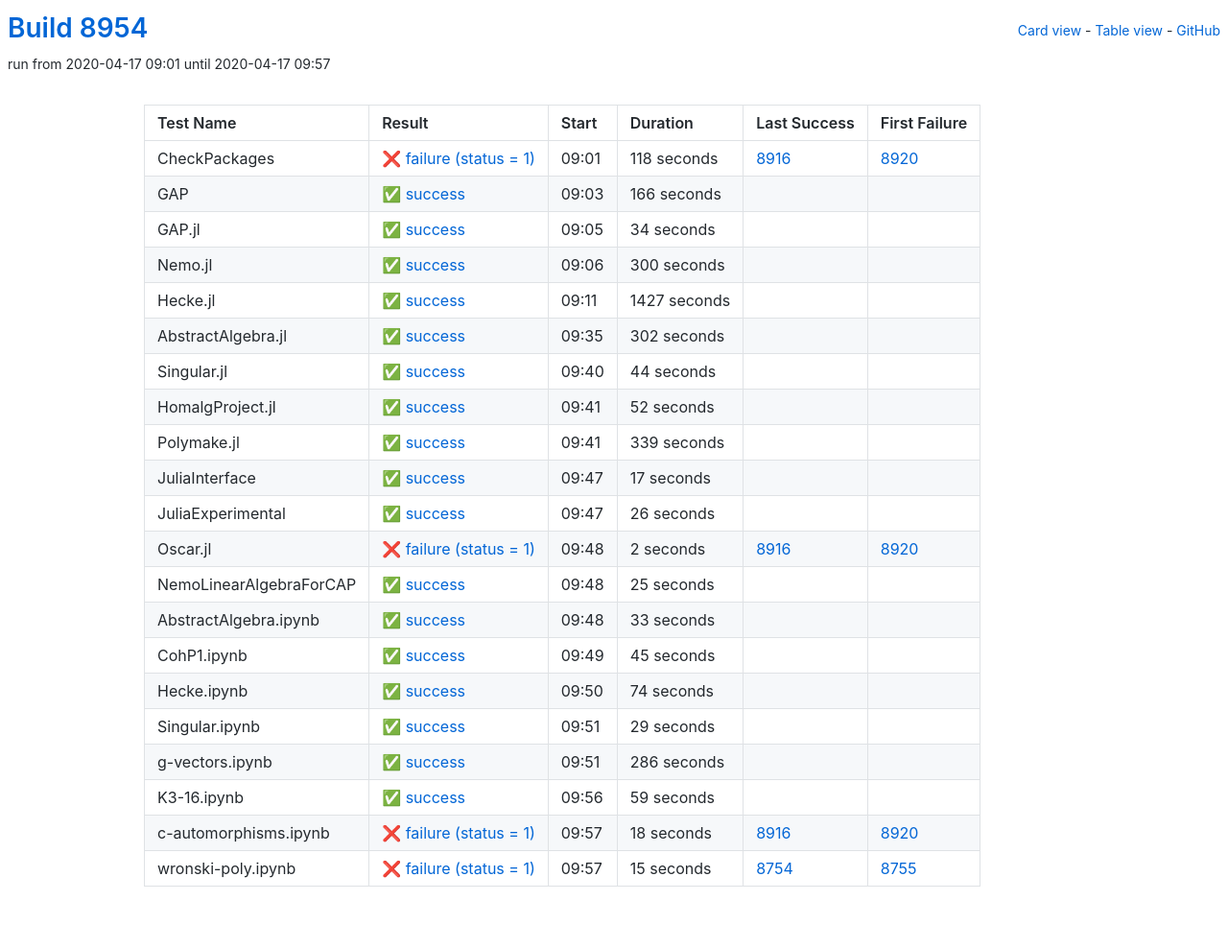
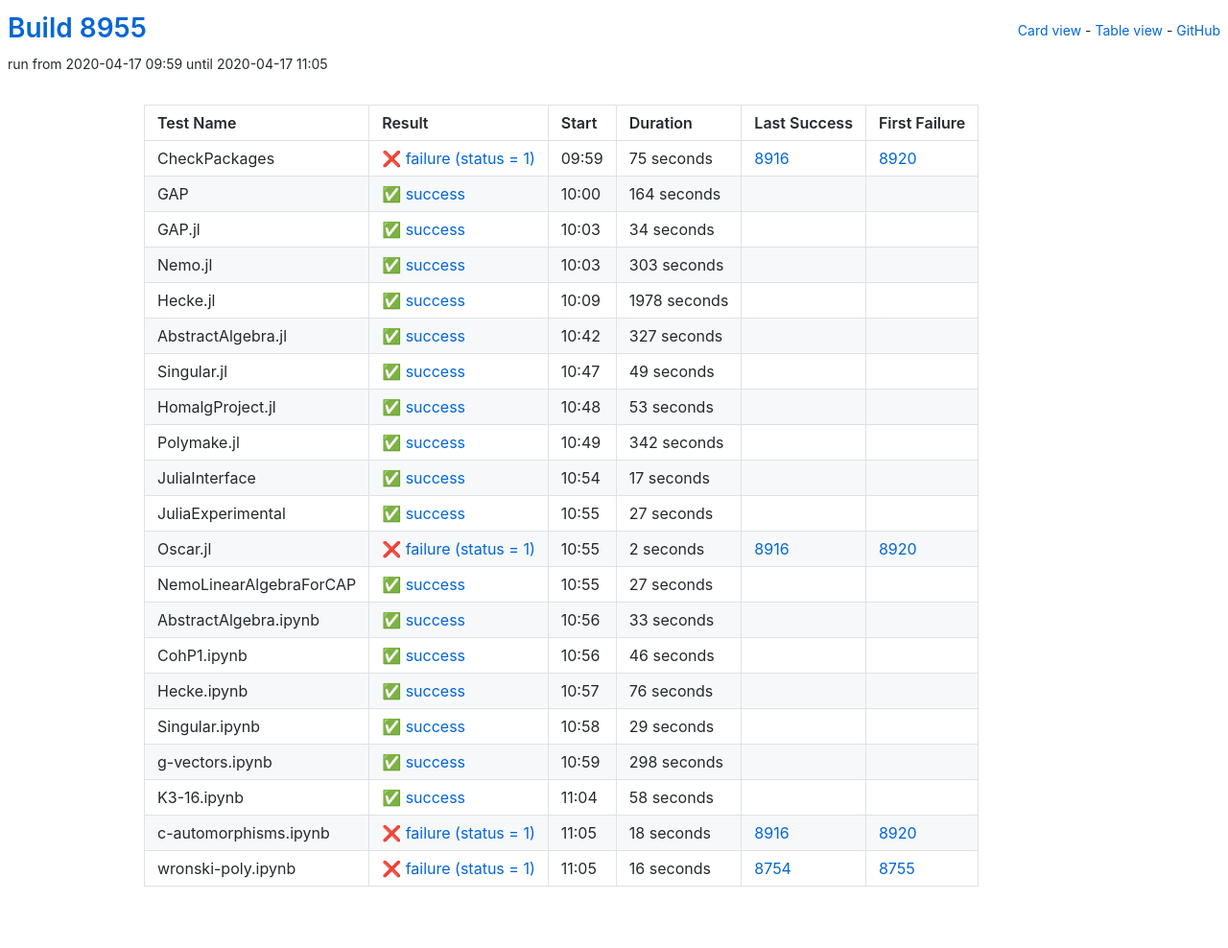
Before and after one commit to oscar-system/oscar-ci-status, a Jekyll site: the page built from table.html, in a window 1280 px wide. Shown: the whole page at 96% size. Built offline with Jekyll 4.4.1, drawn with Linux system fonts in a browser that asks for light colours.

Commit message:
Build 8955

```diff
--- a/_data/ci.yml
+++ b/_data/ci.yml
@@ -1,27 +1,27 @@
-build: 8954
-build_url: https://oscarci.mathematik.uni-kl.de/job/oscar/8954/
+build: 8955
+build_url: https://oscarci.mathematik.uni-kl.de/job/oscar/8955/
 job: oscar
 tests:
-- duration: 118
+- duration: 75
   exitcode: 1
   first_failure: 8920
   first_failure_url: https://oscarci.mathematik.uni-kl.de/job/oscar/8920/
   last_success: 8916
   last_success_url: https://oscarci.mathematik.uni-kl.de/job/oscar/8916/
-  log: https://oscarci.mathematik.uni-kl.de/job/oscar/8954/artifact/logs/build-8954/CheckPackages.log
+  log: https://oscarci.mathematik.uni-kl.de/job/oscar/8955/artifact/logs/build-8955/CheckPackages.log
   name: CheckPackages
-  start: 2020-04-17 09:01
+  start: 2020-04-17 09:59
   status: failure
   success: false
-- duration: 166
+- duration: 164
   exitcode: 0
   first_failure: false
   first_failure_url: null
   last_success: false
   last_success_url: null
-  log: https://oscarci.mathematik.uni-kl.de/job/oscar/8954/artifact/logs/build-8954/GAP.log
+  log: https://oscarci.mathematik.uni-kl.de/job/oscar/8955/artifact/logs/build-8955/GAP.log
   name: GAP
-  start: 2020-04-17 09:03
+  start: 2020-04-17 10:00
   status: success
   success: true
 - duration: 34
@@ -30,75 +30,75 @@ tests:
   first_failure_url: null
   last_success: false
   last_success_url: null
-  log: https://oscarci.mathematik.uni-kl.de/job/oscar/8954/artifact/logs/build-8954/GAP.jl.log
+  log: https://oscarci.mathematik.uni-kl.de/job/oscar/8955/artifact/logs/build-8955/GAP.jl.log
   name: GAP.jl
-  start: 2020-04-17 09:05
+  start: 2020-04-17 10:03
   status: success
   success: true
-- duration: 300
+- duration: 303
   exitcode: 0
   first_failure: false
   first_failure_url: null
   last_success: false
   last_success_url: null
-  log: https://oscarci.mathematik.uni-kl.de/job/oscar/8954/artifact/logs/build-8954/Nemo.jl.log
+  log: https://oscarci.mathematik.uni-kl.de/job/oscar/8955/artifact/logs/build-8955/Nemo.jl.log
   name: Nemo.jl
-  start: 2020-04-17 09:06
+  start: 2020-04-17 10:03
   status: success
   success: true
-- duration: 1427
+- duration: 1978
   exitcode: 0
   first_failure: false
   first_failure_url: null
   last_success: false
   last_success_url: null
-  log: https://oscarci.mathematik.uni-kl.de/job/oscar/8954/artifact/logs/build-8954/Hecke.jl.log
+  log: https://oscarci.mathematik.uni-kl.de/job/oscar/8955/artifact/logs/build-8955/Hecke.jl.log
   name: Hecke.jl
-  start: 2020-04-17 09:11
+  start: 2020-04-17 10:09
   status: success
   success: true
-- duration: 302
+- duration: 327
   exitcode: 0
   first_failure: false
   first_failure_url: null
   last_success: false
   last_success_url: null
-  log: https://oscarci.mathematik.uni-kl.de/job/oscar/8954/artifact/logs/build-8954/AbstractAlgebra.jl.log
+  log: https://oscarci.mathematik.uni-kl.de/job/oscar/8955/artifact/logs/build-8955/AbstractAlgebra.jl.log
   name: AbstractAlgebra.jl
-  start: 2020-04-17 09:35
+  start: 2020-04-17 10:42
   status: success
   success: true
-- duration: 44
+- duration: 49
   exitcode: 0
   first_failure: false
   first_failure_url: null
   last_success: false
   last_success_url: null
-  log: https://oscarci.mathematik.uni-kl.de/job/oscar/8954/artifact/logs/build-8954/Singular.jl.log
+  log: https://oscarci.mathematik.uni-kl.de/job/oscar/8955/artifact/logs/build-8955/Singular.jl.log
   name: Singular.jl
-  start: 2020-04-17 09:40
+  start: 2020-04-17 10:47
   status: success
   success: true
-- duration: 52
+- duration: 53
   exitcode: 0
   first_failure: false
   first_failure_url: null
   last_success: false
   last_success_url: null
-  log: https://oscarci.mathematik.uni-kl.de/job/oscar/8954/artifact/logs/build-8954/HomalgProject.jl.log
+  log: https://oscarci.mathematik.uni-kl.de/job/oscar/8955/artifact/logs/build-8955/HomalgProject.jl.log
   name: HomalgProject.jl
-  start: 2020-04-17 09:41
+  start: 2020-04-17 10:48
   status: success
   success: true
-- duration: 339
+- duration: 342
   exitcode: 0
   first_failure: false
   first_failure_url: null
   last_success: false
   last_success_url: null
-  log: https://oscarci.mathematik.uni-kl.de/job/oscar/8954/artifact/logs/build-8954/Polymake.jl.log
+  log: https://oscarci.mathematik.uni-kl.de/job/oscar/8955/artifact/logs/build-8955/Polymake.jl.log
   name: Polymake.jl
-  start: 2020-04-17 09:41
+  start: 2020-04-17 10:49
   status: success
   success: true
 - duration: 17
@@ -107,20 +107,20 @@ tests:
   first_failure_url: null
   last_success: false
   last_success_url: null
-  log: https://oscarci.mathematik.uni-kl.de/job/oscar/8954/artifact/logs/build-8954/JuliaInterface.log
+  log: https://oscarci.mathematik.uni-kl.de/job/oscar/8955/artifact/logs/build-8955/JuliaInterface.log
   name: JuliaInterface
-  start: 2020-04-17 09:47
+  start: 2020-04-17 10:54
   status: success
   success: true
-- duration: 26
+- duration: 27
   exitcode: 0
   first_failure: false
   first_failure_url: null
   last_success: false
   last_success_url: null
-  log: https://oscarci.mathematik.uni-kl.de/job/oscar/8954/artifact/logs/build-8954/JuliaExperimental.log
+  log: https://oscarci.mathematik.uni-kl.de/job/oscar/8955/artifact/logs/build-8955/JuliaExperimental.log
   name: JuliaExperimental
-  start: 2020-04-17 09:47
+  start: 2020-04-17 10:55
   status: success
   success: true
 - duration: 2
@@ -129,20 +129,20 @@ tests:
   first_failure_url: https://oscarci.mathematik.uni-kl.de/job/oscar/8920/
   last_success: 8916
   last_success_url: https://oscarci.mathematik.uni-kl.de/job/oscar/8916/
-  log: https://oscarci.mathematik.uni-kl.de/job/oscar/8954/artifact/logs/build-8954/Oscar.jl.log
+  log: https://oscarci.mathematik.uni-kl.de/job/oscar/8955/artifact/logs/build-8955/Oscar.jl.log
   name: Oscar.jl
-  start: 2020-04-17 09:48
+  start: 2020-04-17 10:55
   status: failure
   success: false
-- duration: 25
+- duration: 27
   exitcode: 0
   first_failure: false
   first_failure_url: null
   last_success: false
   last_success_url: null
-  log: https://oscarci.mathematik.uni-kl.de/job/oscar/8954/artifact/logs/build-8954/NemoLinearAlgebraForCAP.log
+  log: https://oscarci.mathematik.uni-kl.de/job/oscar/8955/artifact/logs/build-8955/NemoLinearAlgebraForCAP.log
   name: NemoLinearAlgebraForCAP
-  start: 2020-04-17 09:48
+  start: 2020-04-17 10:55
   status: success
   success: true
 - duration: 33
@@ -151,31 +151,31 @@ tests:
   first_failure_url: null
   last_success: false
   last_success_url: null
-  log: https://oscarci.mathematik.uni-kl.de/job/oscar/8954/artifact/logs/build-8954/AbstractAlgebra.ipynb.log
+  log: https://oscarci.mathematik.uni-kl.de/job/oscar/8955/artifact/logs/build-8955/AbstractAlgebra.ipynb.log
   name: AbstractAlgebra.ipynb
-  start: 2020-04-17 09:48
+  start: 2020-04-17 10:56
   status: success
   success: true
-- duration: 45
+- duration: 46
   exitcode: 0
   first_failure: false
   first_failure_url: null
   last_success: false
   last_success_url: null
-  log: https://oscarci.mathematik.uni-kl.de/job/oscar/8954/artifact/logs/build-8954/CohP1.ipynb.log
+  log: https://oscarci.mathematik.uni-kl.de/job/oscar/8955/artifact/logs/build-8955/CohP1.ipynb.log
   name: CohP1.ipynb
-  start: 2020-04-17 09:49
+  start: 2020-04-17 10:56
   status: success
   success: true
-- duration: 74
+- duration: 76
   exitcode: 0
   first_failure: false
   first_failure_url: null
   last_success: false
   last_success_url: null
-  log: https://oscarci.mathematik.uni-kl.de/job/oscar/8954/artifact/logs/build-8954/Hecke.ipynb.log
+  log: https://oscarci.mathematik.uni-kl.de/job/oscar/8955/artifact/logs/build-8955/Hecke.ipynb.log
   name: Hecke.ipynb
-  start: 2020-04-17 09:50
+  start: 2020-04-17 10:57
   status: success
   success: true
 - duration: 29
@@ -184,31 +184,31 @@ tests:
   first_failure_url: null
   last_success: false
   last_success_url: null
-  log: https://oscarci.mathematik.uni-kl.de/job/oscar/8954/artifact/logs/build-8954/Singular.ipynb.log
+  log: https://oscarci.mathematik.uni-kl.de/job/oscar/8955/artifact/logs/build-8955/Singular.ipynb.log
   name: Singular.ipynb
-  start: 2020-04-17 09:51
+  start: 2020-04-17 10:58
   status: success
   success: true
-- duration: 286
+- duration: 298
   exitcode: 0
   first_failure: false
   first_failure_url: null
   last_success: false
   last_success_url: null
-  log: https://oscarci.mathematik.uni-kl.de/job/oscar/8954/artifact/logs/build-8954/g-vectors.ipynb.log
+  log: https://oscarci.mathematik.uni-kl.de/job/oscar/8955/artifact/logs/build-8955/g-vectors.ipynb.log
   name: g-vectors.ipynb
-  start: 2020-04-17 09:51
+  start: 2020-04-17 10:59
   status: success
   success: true
-- duration: 59
+- duration: 58
   exitcode: 0
   first_failure: false
   first_failure_url: null
   last_success: false
   last_success_url: null
-  log: https://oscarci.mathematik.uni-kl.de/job/oscar/8954/artifact/logs/build-8954/K3-16.ipynb.log
+  log: https://oscarci.mathematik.uni-kl.de/job/oscar/8955/artifact/logs/build-8955/K3-16.ipynb.log
   name: K3-16.ipynb
-  start: 2020-04-17 09:56
+  start: 2020-04-17 11:04
   status: success
   success: true
 - duration: 18
@@ -217,19 +217,19 @@ tests:
   first_failure_url: https://oscarci.mathematik.uni-kl.de/job/oscar/8920/
   last_success: 8916
   last_success_url: https://oscarci.mathematik.uni-kl.de/job/oscar/8916/
-  log: https://oscarci.mathematik.uni-kl.de/job/oscar/8954/artifact/logs/build-8954/c-automorphisms.ipynb.log
+  log: https://oscarci.mathematik.uni-kl.de/job/oscar/8955/artifact/logs/build-8955/c-automorphisms.ipynb.log
   name: c-automorphisms.ipynb
-  start: 2020-04-17 09:57
+  start: 2020-04-17 11:05
   status: failure
   success: false
-- duration: 15
+- duration: 16
   exitcode: 1
   first_failure: 8755
   first_failure_url: https://oscarci.mathematik.uni-kl.de/job/oscar/8755/
   last_success: 8754
   last_success_url: https://oscarci.mathematik.uni-kl.de/job/oscar/8754/
-  log: https://oscarci.mathematik.uni-kl.de/job/oscar/8954/artifact/logs/build-8954/wronski-poly.ipynb.log
+  log: https://oscarci.mathematik.uni-kl.de/job/oscar/8955/artifact/logs/build-8955/wronski-poly.ipynb.log
   name: wronski-poly.ipynb
-  start: 2020-04-17 09:57
+  start: 2020-04-17 11:05
   status: failure
   success: false
```
Also changed, not shown: README.md.
